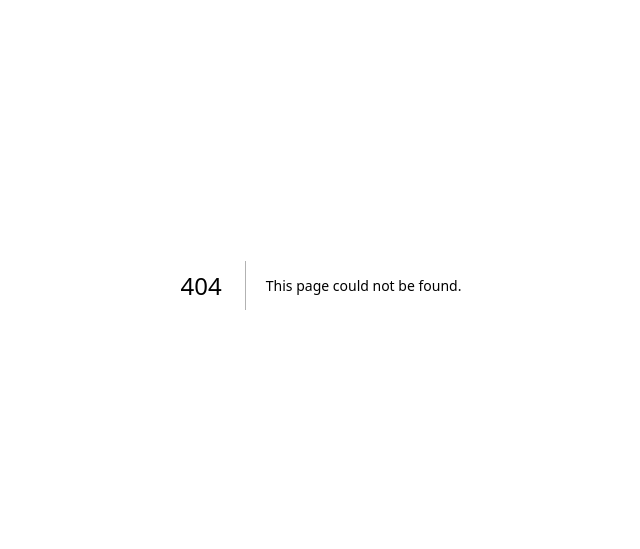
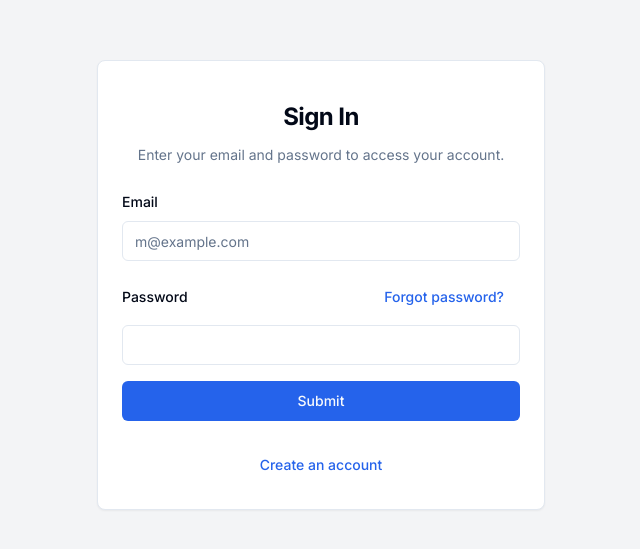
Before and after one commit to guillermoscript/wikipedia-Next.js, a Next.js app: page /auth/login in a window 1280 px wide. Before the commit this address had no page. Shown: the part 115-664 px from the top of the page, without its empty margins (319-959 px from the left). Built offline with nearby package versions, Linux system fonts and the light colour scheme.

Commit message:
Add login page component for user login functionality

```diff
--- /dev/null
+++ b/app/auth/login/page.tsx
@@ -0,0 +1,98 @@
+import {
+	CardTitle,
+	CardDescription,
+	CardHeader,
+	CardContent,
+	CardFooter,
+	Card,
+} from "@/components/ui/card";
+import { Label } from "@/components/ui/label";
+import { Input } from "@/components/ui/input";
+import Link from "next/link";
+import { login } from "@/actions/authActions";
+import { Button, buttonVariants } from "@/components/ui/button";
+import SubmitButton from "@/components/auth/SubmitButton";
+import { Alert, AlertTitle, AlertDescription } from "@/components/ui/alert";
+
+
+export default function Register({
+	searchParams,
+}: {
+	searchParams: {
+		message: string;
+        error: string;
+	};
+}) {
+	return (
+		<div className="flex h-screen w-full items-center justify-center bg-gray-100 px-4 dark:bg-gray-950">
+			<Card className="w-full max-w-md">
+				<CardHeader className="space-y-1 text-center">
+					<CardTitle className="text-2xl font-bold">
+						Sign In
+					</CardTitle>
+					<CardDescription>
+						Enter your email and password to access your account.
+					</CardDescription>
+				</CardHeader>
+				<CardContent className="space-y-4">
+					<form
+                        className="flex flex-col space-y-4"
+                        action={login}>
+						<div className="space-y-2">
+							<Label htmlFor="email">Email</Label>
+							<Input
+								id="email"
+								placeholder="m@example.com"
+								required
+								type="email"
+								name="email"
+							/>
+						</div>
+						<div className="space-y-2">
+							<div className="flex items-center justify-between">
+								<Label htmlFor="password">Password</Label>
+								<Link
+                                    className={buttonVariants({variant: "link"})}
+                                    href="/auth/forgot-password"
+                                >
+									Forgot password?
+								</Link>
+							</div>
+							<Input
+								id="password"
+								required
+								type="password"
+								name="password"
+							/>
+						</div>
+                    <SubmitButton />
+
+					</form>
+				</CardContent>
+				<CardFooter className="flex flex-col space-y-2">
+                    <Link
+                        className={buttonVariants({variant: "link"})}
+                        href="/auth/register">
+                        Create an account
+                    </Link>
+					{searchParams.message && (
+						<Alert>
+							<AlertTitle>Message</AlertTitle>
+							<AlertDescription>
+								{searchParams.message}
+							</AlertDescription>
+						</Alert>
+					)}
+                    {searchParams.error && (
+                        <Alert variant='destructive'>
+                            <AlertTitle>Error!</AlertTitle>
+                            <AlertDescription>
+                                {searchParams.error}
+                            </AlertDescription>
+                        </Alert>
+                    )}
+                </CardFooter>
+			</Card>
+		</div>
+	);
+}
```
